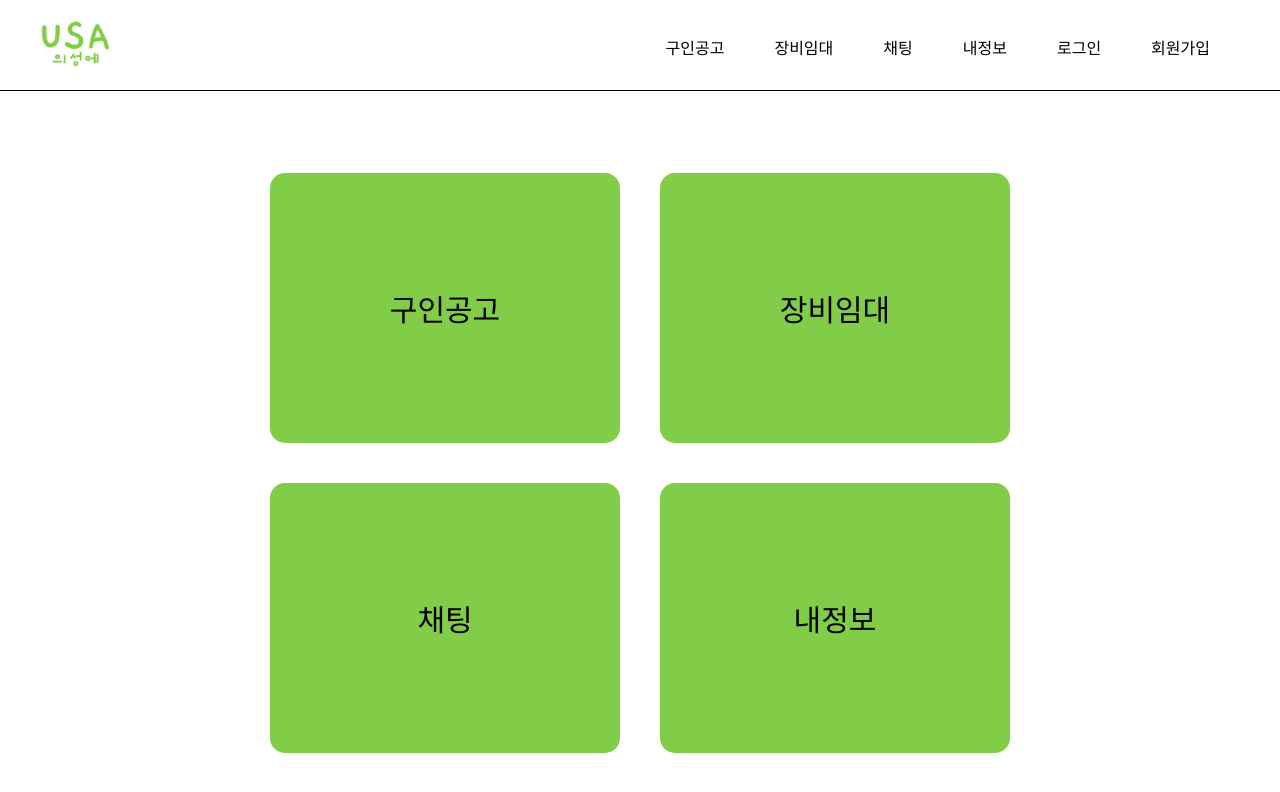
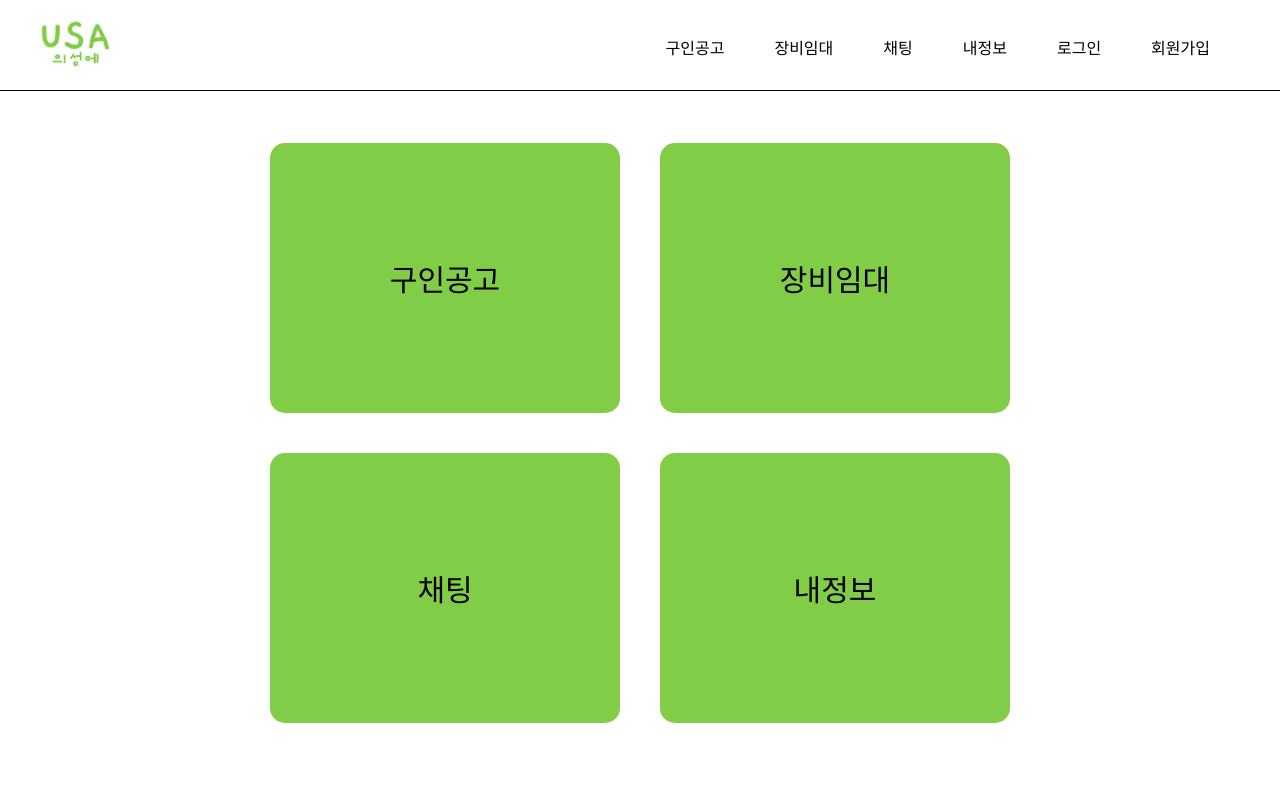
Before and after one commit to Yunseong-dev/24-1st-capston-USA, a React (Vite) app in the folder Front/: page / in a window 1280 px wide. Shown: the top 792 px of the page. Built offline with nearby package versions, Linux system fonts and the light colour scheme.

Commit message:
디자인 수정

```diff
--- a/Front/src/css/home.module.css
+++ b/Front/src/css/home.module.css
@@ -3,7 +3,7 @@
    justify-content: center;
    align-items: center;
    min-height: calc(100vh - 110px);
-   padding-top: 110px;
+   padding-top: 80px;
 }
 
 .option_container {
```
